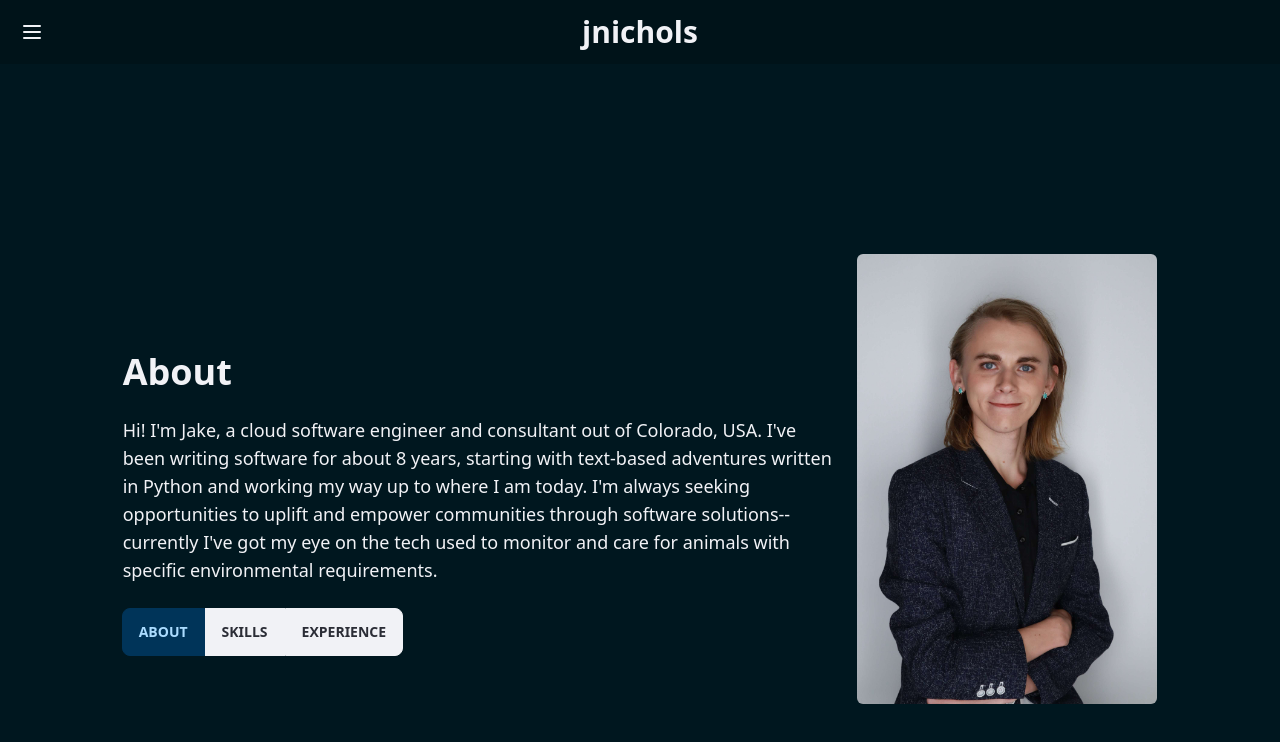
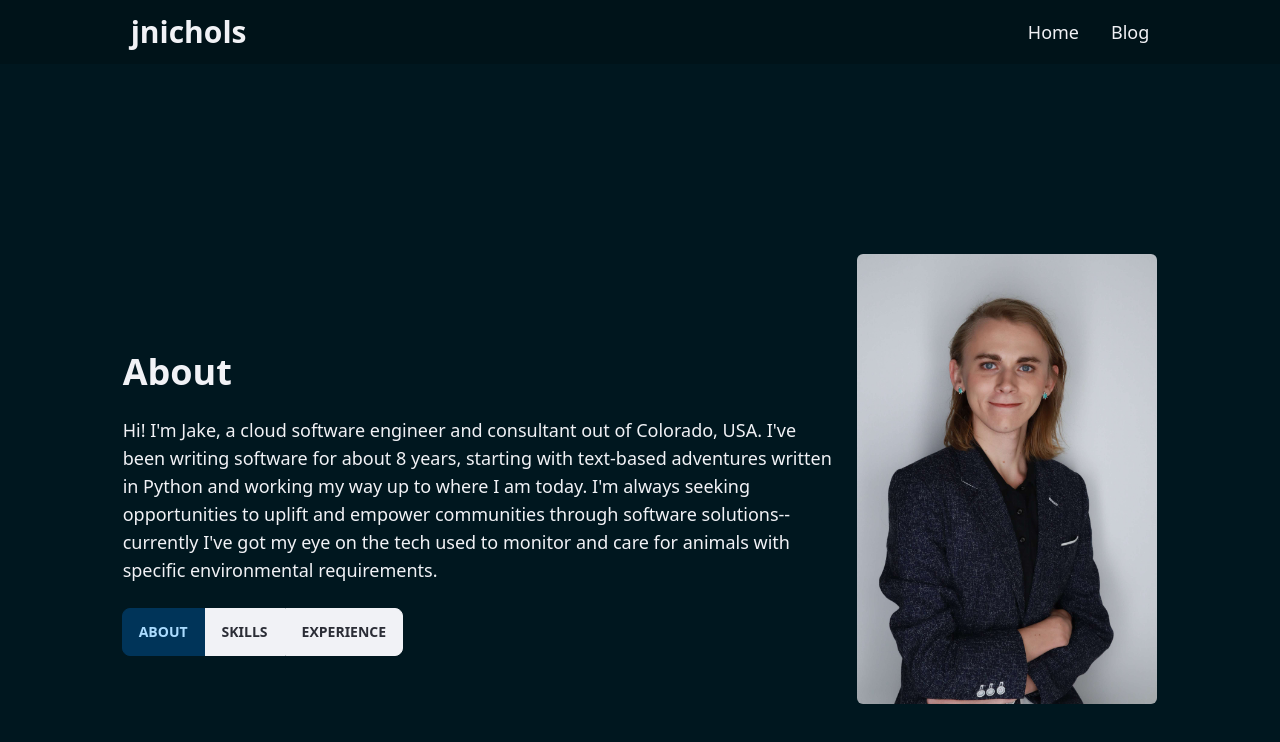
Before and after one commit to jnichols-git/jnichols-dev-website, a Next.js app: page / in a window 1280 px wide. Shown: the top 742 px of the page. Built offline with nearby package versions, Linux system fonts and the light colour scheme.

Commit message:
Updated navbar to expand on large screens

```diff
--- a/app/components/top-level/nav.tsx
+++ b/app/components/top-level/nav.tsx
@@ -11,19 +11,21 @@ function NavMenu() {
 
 export function Navbar() {
     return (
-        <div className="sticky top-0 z-30 flex h-16 w-full">
-            <nav className="navbar bg-base-300 w-full">
+        <div className="sticky top-0 z-30 flex justify-center bg-base-300 h-16 w-full">
+            <nav className="navbar w-full lg:w-10/12">
                 <div className="navbar-start">
-                    <label htmlFor="nav-drawer" className="btn btn-square btn-ghost hover:btn-neutral">
+                    <label htmlFor="nav-drawer" className="flex-1 px-2 mx-2 text-3xl font-bold hidden lg:block">jnichols</label>
+                    <label htmlFor="nav-drawer" className="btn btn-square btn-ghost hover:btn-neutral lg:hidden">
                         <svg xmlns="http://www.w3.org/2000/svg" fill="none" viewBox="0 0 24 24" className="inline-block w-6 h-6 stroke-current"><path strokeLinecap="round" strokeLinejoin="round" strokeWidth="2" d="M4 6h16M4 12h16M4 18h16"></path></svg>
                     </label>
                 </div>
                 <div className="navbar-center">
-                    <label htmlFor="nav-drawer" className="flex-1 px-2 mx-2 text-3xl font-bold">jnichols</label>
+                    <label htmlFor="nav-drawer" className="flex-1 px-2 mx-2 text-3xl font-bold lg:hidden">jnichols</label>
                 </div>
                 <div className="navbar-end">
                     <div className="flex-none hidden lg:block">
                         <ul className="menu menu-horizontal">
+                            <NavMenu/>
                         </ul>
                     </div>
                 </div>
```
